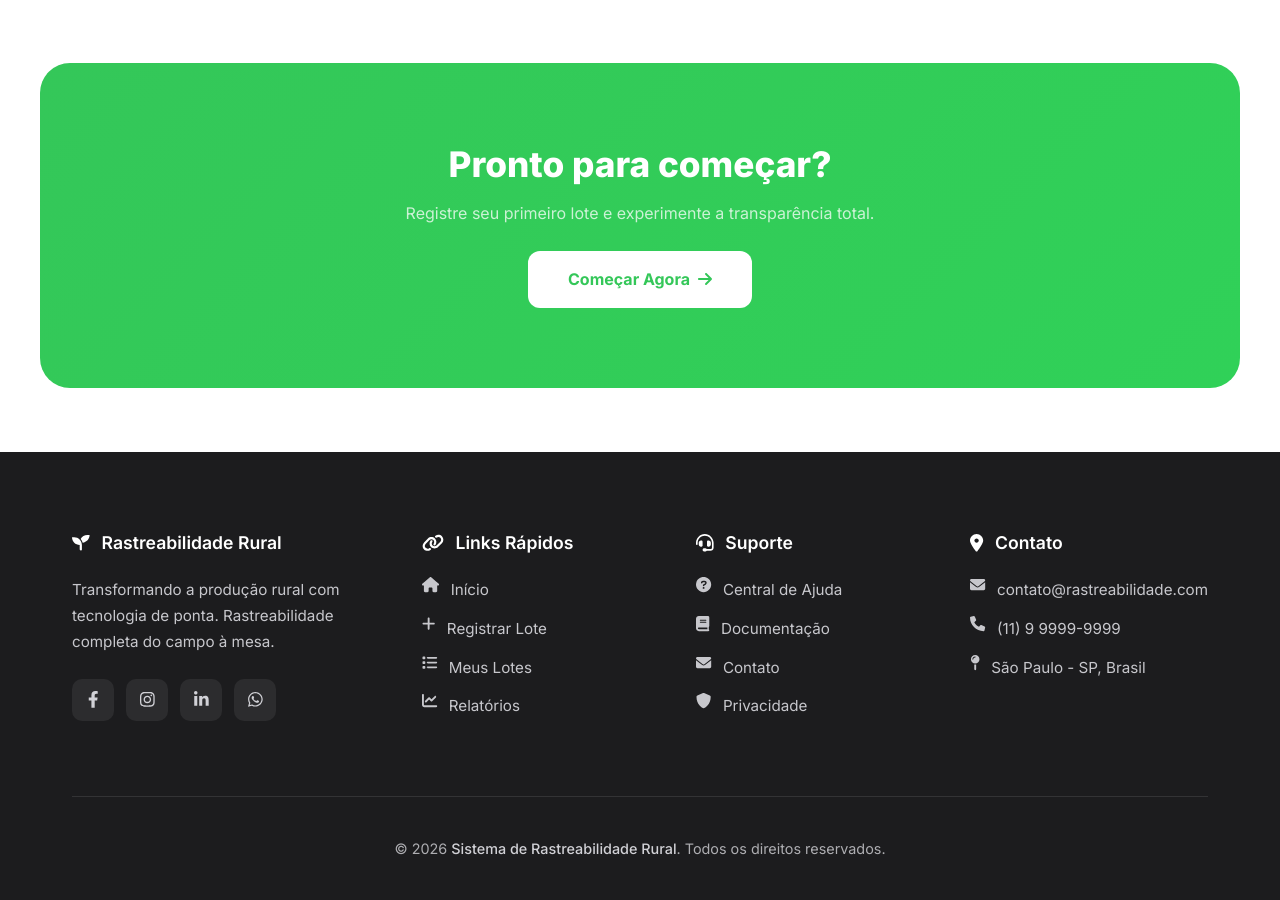
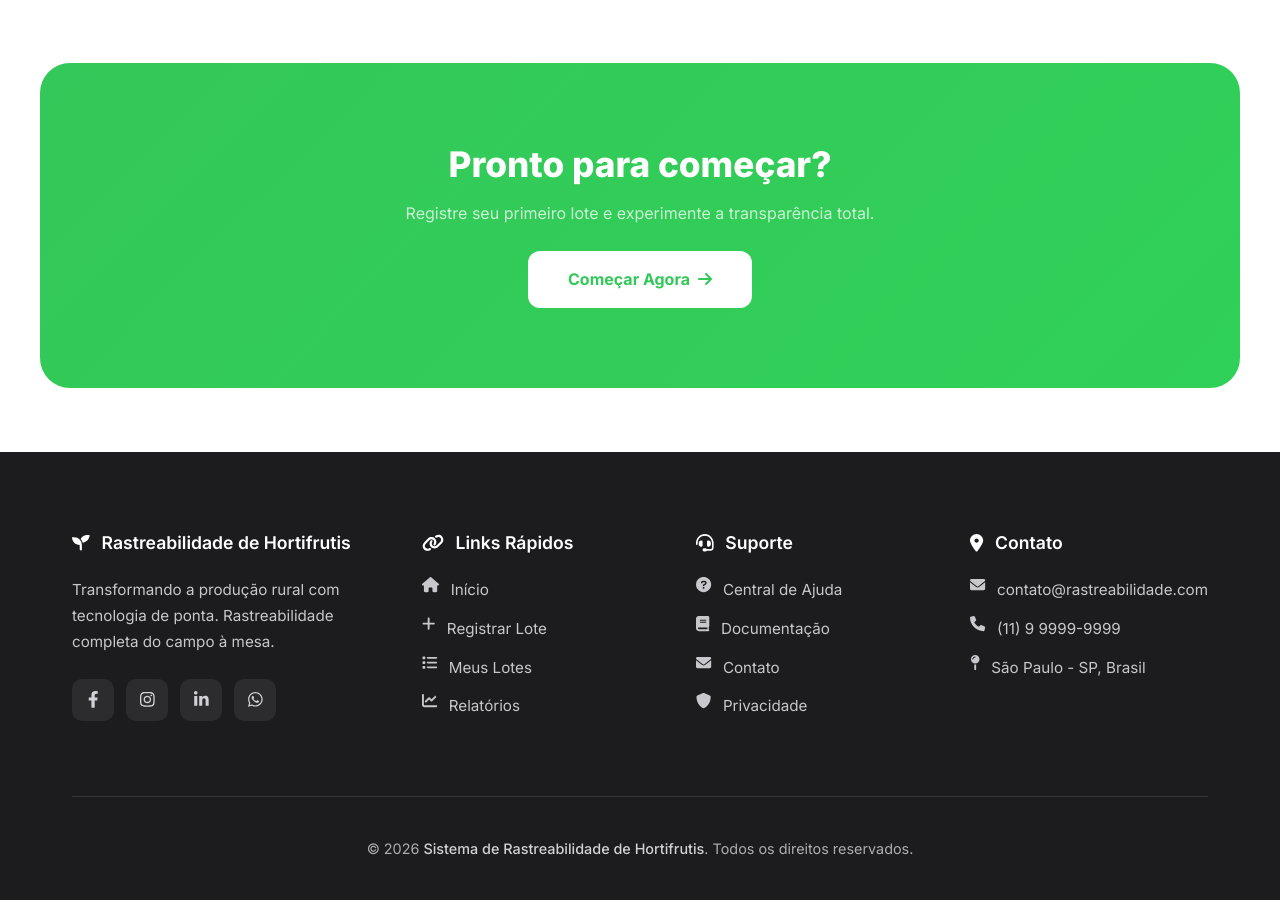
Before and after one commit to Akionix/RastreabilidadeApp, a Flask app: page / in a window 1280 px wide. Shown: the part 1959-2859 px from the top of the page. Run offline with Flask 3, Linux system fonts and the light colour scheme.

Commit message:
Atualizar nome da aplicação para Rastreabilidade de Hortifrutis em todo o layout

```diff
--- a/app/templates/base.html
+++ b/app/templates/base.html
@@ -5,7 +5,7 @@
     <meta name="viewport" content="width=device-width, initial-scale=1">
     <link rel="icon" href="{{ url_for('static', filename='img/favicon.png') }}" type="image/x-icon">
 
-    <title>{% block title %}{% endblock %} - Rastreabilidade Rural</title>
+    <title>{% block title %}{% endblock %} - Rastreabilidade de Hortifrutis</title>
 
     <link href="https://cdn.jsdelivr.net/npm/bootstrap@5.3.3/dist/css/bootstrap.min.css" rel="stylesheet" integrity="sha384-QWTKZyjpPEjISv5WaRU9OFeRpok6YctnYmDr5pNlyT2bRjXh0JMhjY6hW+ALEwIH" crossorigin="anonymous">
     <link href="https://fonts.googleapis.com/css2?family=Inter:wght@300;400;500;600;700;800&display=swap" rel="stylesheet">
@@ -495,7 +495,7 @@
         <div class="container-fluid px-lg-5">
             <a class="navbar-brand" href="{{ url_for('index') }}">
                 <i class="fa-solid fa-seedling me-2" style="color: #34C759;"></i>
-                Rastreabilidade Rural
+                Rastreabilidade de Hortifrutis
             </a>
 
             <button class="navbar-toggler" type="button" data-bs-toggle="collapse" data-bs-target="#navMenu" aria-controls="navMenu" aria-expanded="false" aria-label="Toggle navigation">
@@ -544,7 +544,7 @@
                 <div class="footer-section">
                     <h4>
                         <i class="fa-solid fa-seedling"></i>
-                        Rastreabilidade Rural
+                        Rastreabilidade de Hortifrutis
                     </h4>
                     <p>
                         Transformando a produção rural com tecnologia de ponta.
@@ -606,7 +606,7 @@
 
             <div class="footer-bottom">
                 <p>
-                    &copy; 2026 <a href="{{ url_for('index') }}">Sistema de Rastreabilidade Rural</a>.
+                    &copy; 2026 <a href="{{ url_for('index') }}">Sistema de Rastreabilidade de Hortifrutis</a>.
                     Todos os direitos reservados.
                 </p>
             </div>
```
